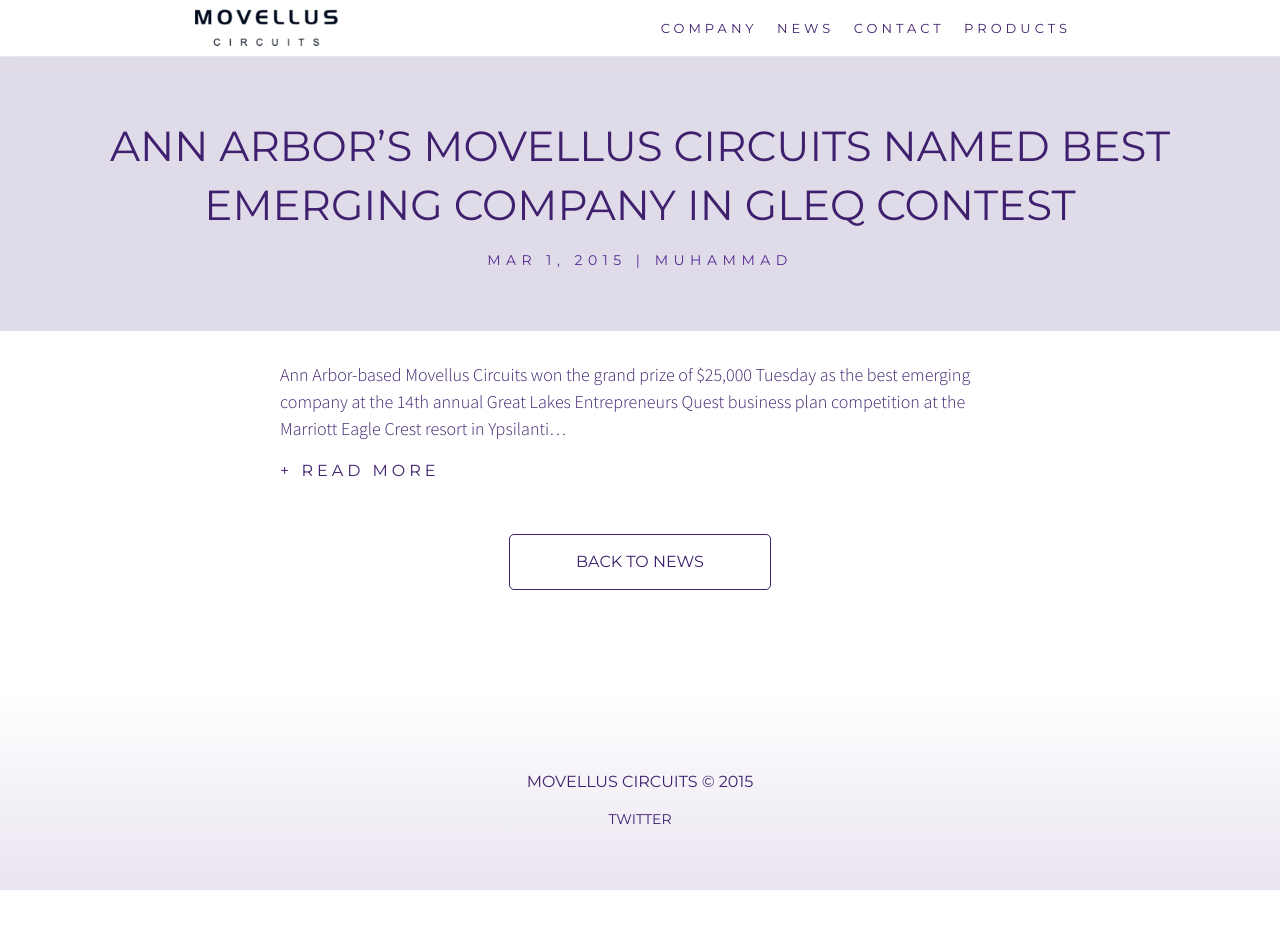
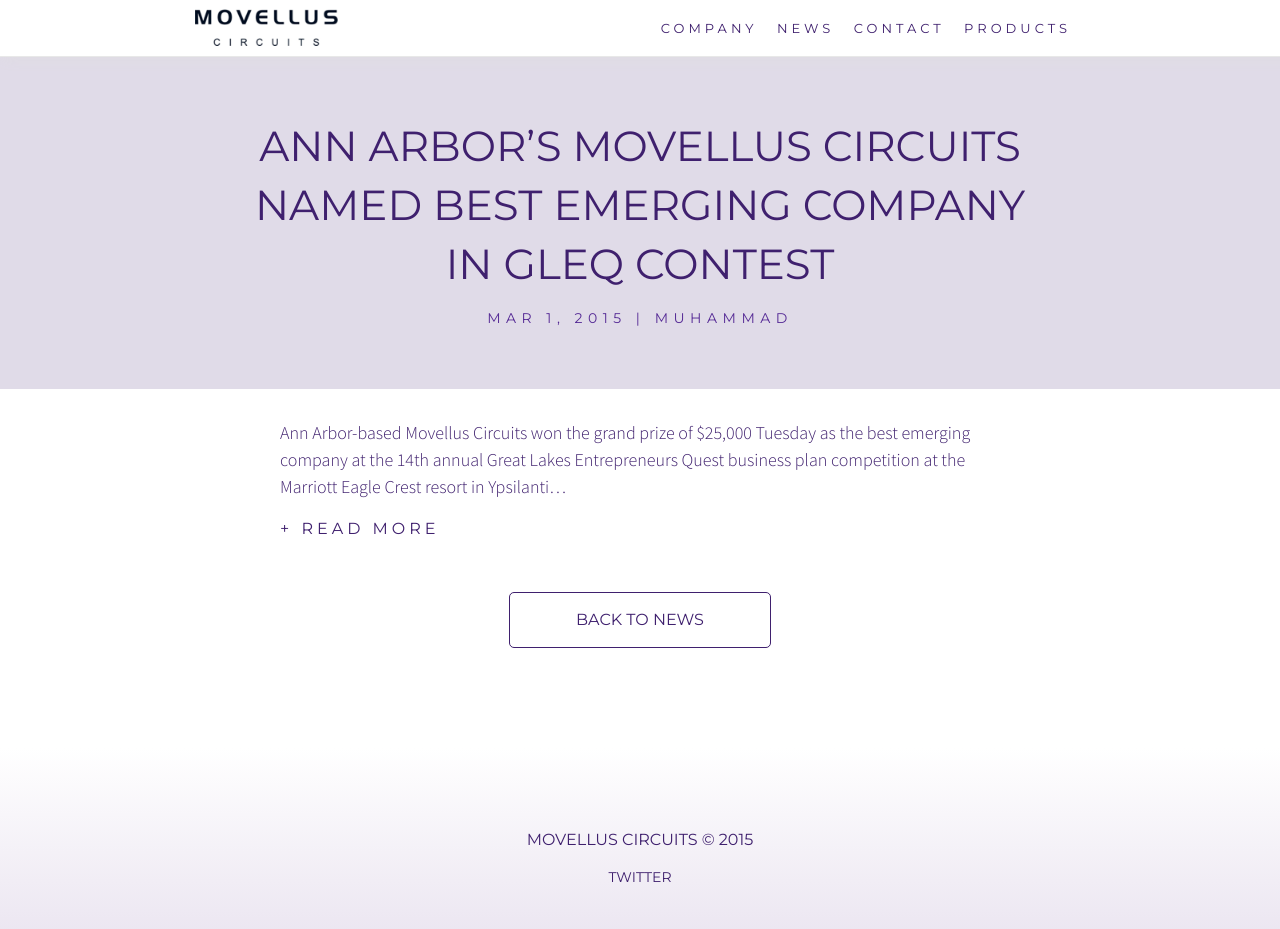
Before and after one commit to zaghmout/movellus, a Jekyll site: the page built from _posts/2015-10-17-welcome-to-jekyll.markdown, in a window 1280 px wide and 948 px high. Shown: the top 929 px of the window. Built offline with Jekyll 4.4.1, drawn with Linux system fonts in a browser that asks for light colours; nearby versions of some CDN libraries; comment, search, counter and statistics services are not loaded.

```diff
--- a/_layouts/post.html
+++ b/_layouts/post.html
@@ -25,7 +25,7 @@
                 {{ content }}
             </article>
             {% if page.comments %}
-              <div id="disqus_thread"></div>
+              <div id="disqus_thread" class="post-content"></div>
                 <script>
 
                     var disqus_config = function () {
--- a/_sass/_layout.scss
+++ b/_sass/_layout.scss
@@ -216,6 +216,7 @@
     // max-width: 800px;
     margin: 0 auto 15px;
     line-height: 1.4;
+    max-width: 800px;
 
     font-family: $strong-font-family;
 
```
